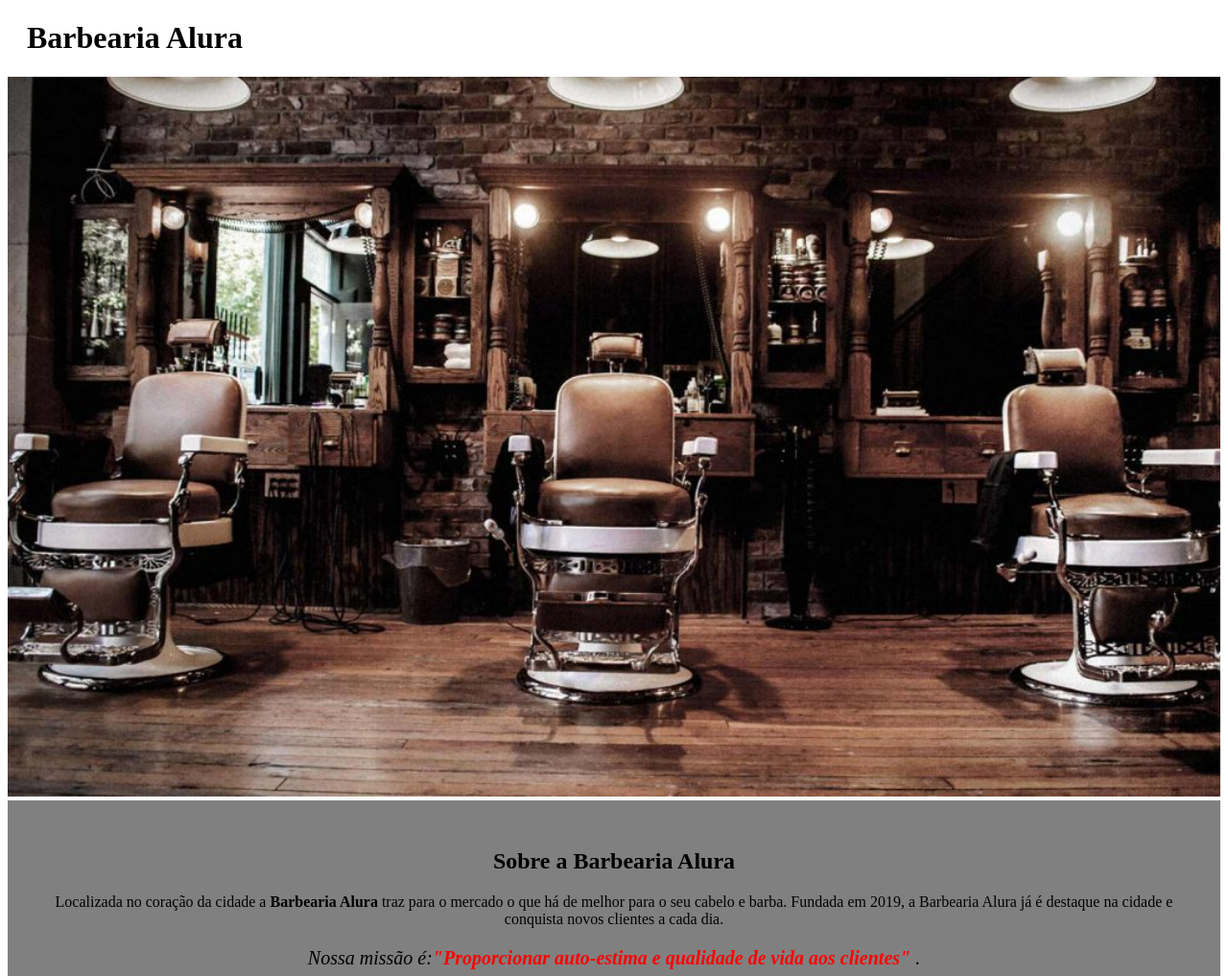
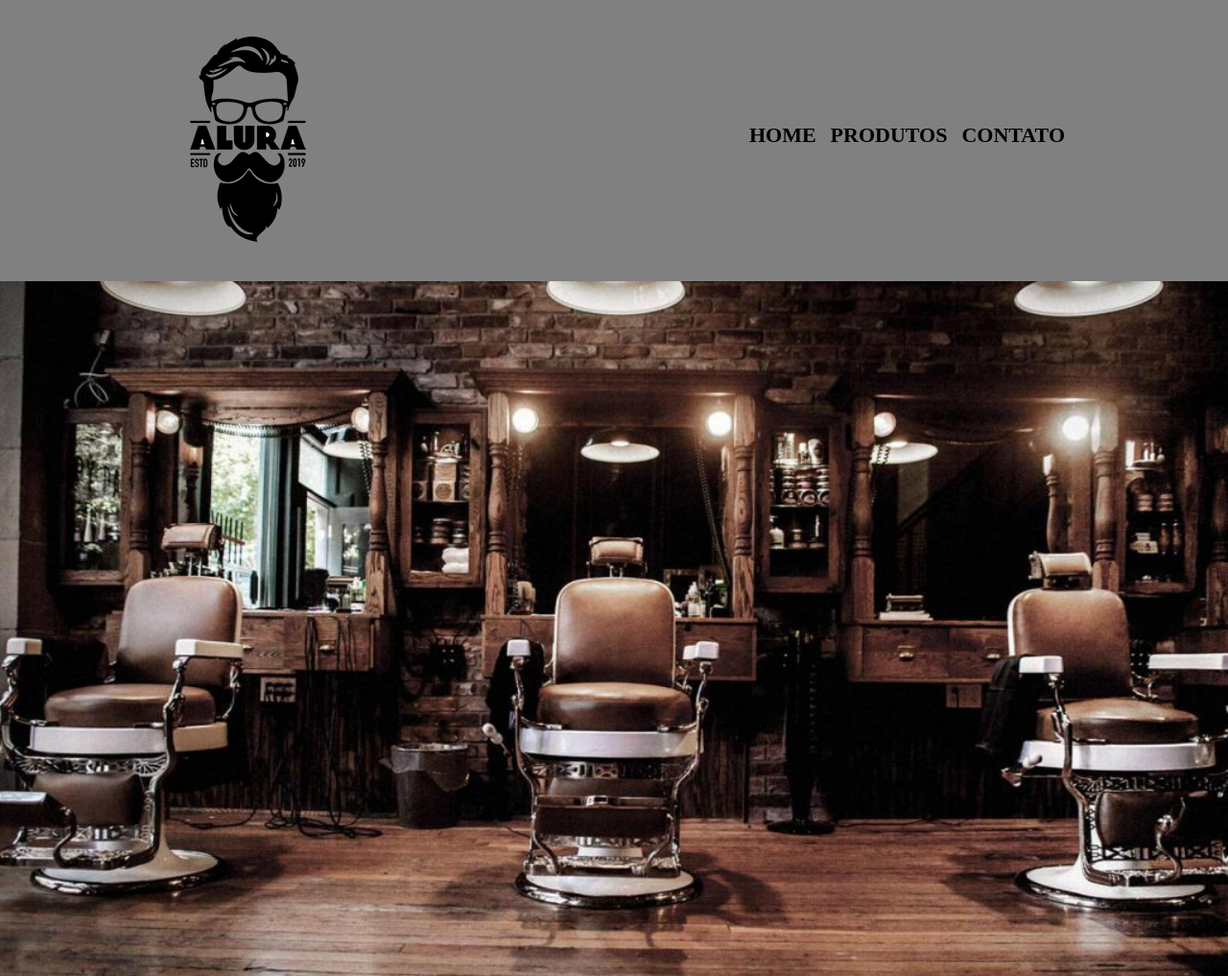
Before and after one commit to Lorrique/Sites-do-curso, a plain HTML site: page Site.html in a window 1280 px wide. Shown: the top 1017 px of the page at 96% size. Drawn offline with Linux system fonts and the light colour scheme.

Commit message:
Adicao de de cabecalho e rodape no primeiro site e continuacao dos estudos

```diff
--- a/Site.html
+++ b/Site.html
@@ -1,14 +1,24 @@
 <!DOCTYPE html>
 <html lang="pt-br">
-<head>
+  <head>
     <meta charset="utf-8">
     <title>Barbearia Alura</title>
+    <link rel="stylesheet" href="reset.css">
     <link rel="stylesheet" href="Style.css">
-</head>
-<body>
-  <header>
-      <h1 class="TituloPrincipal">Barbearia Alura</h1>
-  </header>
+  </head>
+  <body>
+    <header>
+        <div class="caixa">
+          <h1> <img id="logo" src="logo.png"> </h1>
+          <nav>
+            <ul>
+              <li><a href="Site.html">Home</a></li>
+              <li><a href="Site2.html">Produtos</a></li>
+              <li><a href="http://www.facebook.com/profile.php?id=100007317960673">Contato</a></li>
+            </ul>
+          </nav>
+        </div>
+    </header>
   <img id="Banner" src="Banner.jpg">
   <div class="MainText">
     <h2 class="TituloCentralizado"> Sobre a Barbearia Alura </h2>
@@ -33,5 +43,9 @@
           </ul>
           <img id="Banner2" src="Banner2.jpg">
   </div>
+<footer>
+    <img src="logo-branco.png">
+    <p class="Copyright">&copy; Copyright Barbearia Alura - 2019</p>
+</footer>
 </body>
 </html>
--- a/Style.css
+++ b/Style.css
@@ -1,3 +1,39 @@
+header{
+  background: grey;
+  padding: 20px 0px;
+}
+.caixa{
+    position: relative;
+    width: 940px;
+    margin: 0 auto;
+}
+nav{
+    position: absolute;
+    top: 110px;
+    right: 0px;
+}
+nav ul{
+  display: flex;
+  vertical-align: top;
+  width: 20%;
+  margin-right: 15%;
+
+}
+nav li{
+    display: inline;
+    margin: 0 0 0 15px;
+}
+nav a{
+    text-transform: uppercase;
+    color: #000;
+    font-weight: bold;
+    font-size: 22px;
+    text-decoration: none;
+}
+nav a:hover{
+    color: #c78c19;
+    text-decoration: underline;
+}
 body {
   background: white
 }
@@ -41,3 +77,13 @@ ul{
 #Banner2{
   width: 50%;
 }
+footer{
+    text-align: center;
+    background: url("bg.jpg");
+    padding: 40px 0px;
+}
+.Copyright{
+  color: white;
+  font-size: 15px;
+  margin: 20px 0 0;
+}
```
Also changed, not shown: Site2.html (+1 -1 lines).
